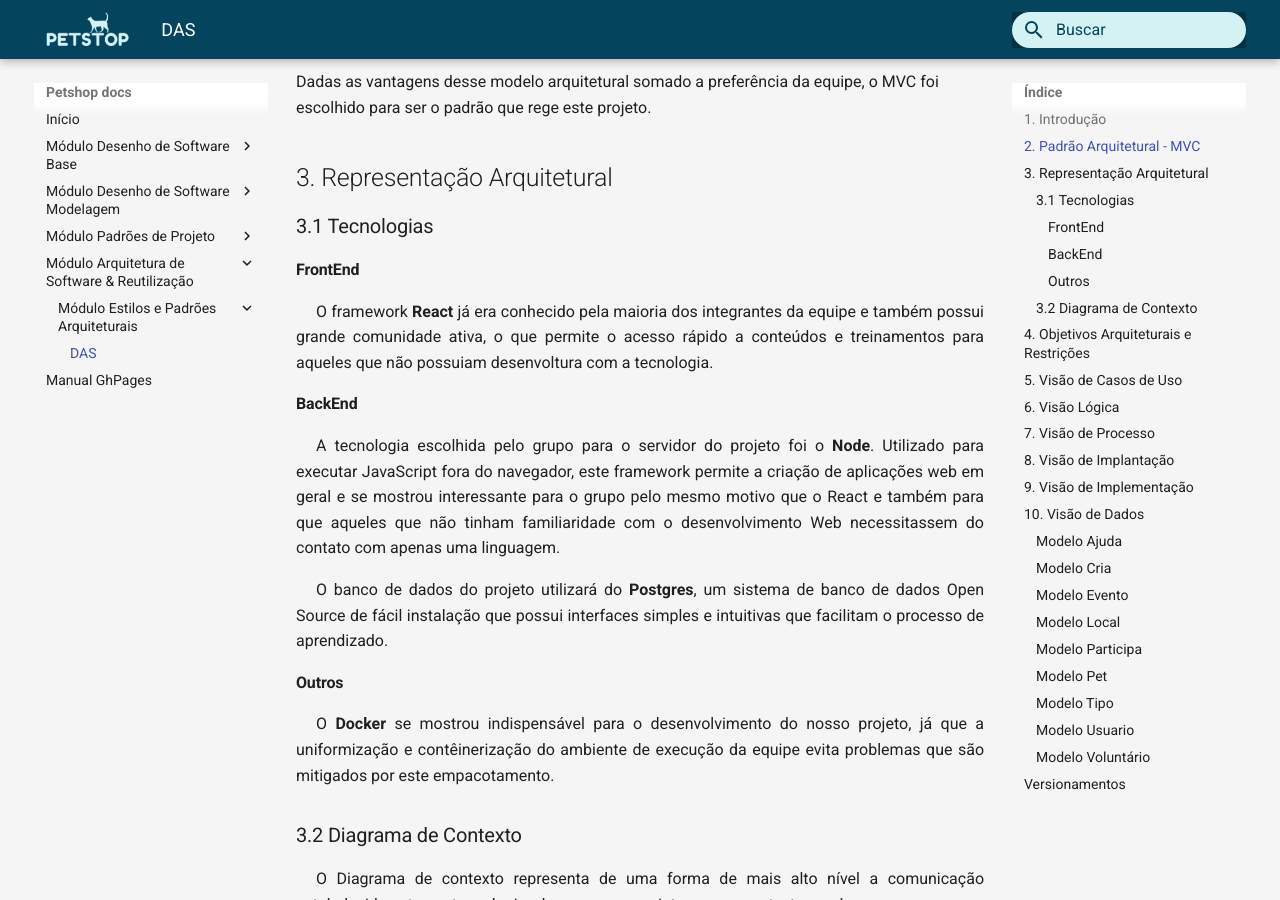
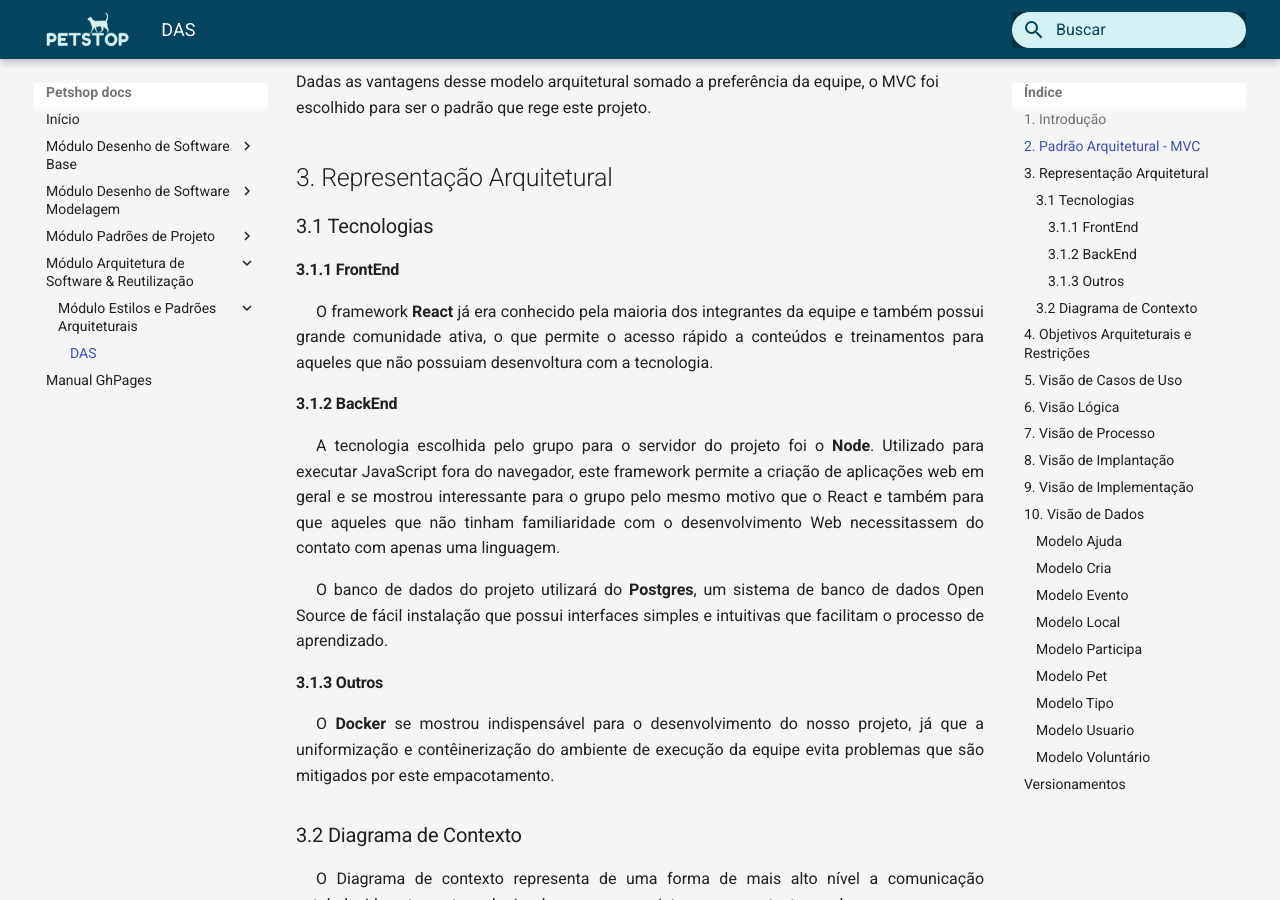
Before and after one commit to UnBArqDsw2021-1/2021.1_G3_PetStop_docs, an MkDocs documentation site: the page built from docs/arquitetura/das.md, in a window 1280 px wide and 900 px high, scrolled down 702 px. Built offline with MkDocs 1.6.1 and Material for MkDocs 9.7.7, drawn with Linux system fonts in a browser that asks for light colours.

Commit message:
Adicionando listagem as tecnologias
Co-authored-by: Antonio Ruan Moura Barreto <49329964+RuanMoura@users.noreply.github.com>
Co-authored-by: Vinicius Vieira de Souza <49957412+faco400@users.noreply.github.com>

```diff
--- a/docs/arquitetura/das.md
+++ b/docs/arquitetura/das.md
@@ -34,14 +34,13 @@ Dadas as vantagens desse modelo arquitetural somado a preferência da equipe, o
 ## 3. Representação Arquitetural
 
 ### 3.1 Tecnologias
-
-#### FrontEnd
+#### 3.1.1 FrontEnd
 
 <p style="text-align: justify; text-indent: 20px;">
    O framework <b>React</b> já era conhecido pela maioria dos integrantes da equipe e também possui grande comunidade ativa, o que permite o acesso rápido a conteúdos e treinamentos para aqueles que não possuiam desenvoltura com a tecnologia.
 </p>
 
-#### BackEnd
+#### 3.1.2 BackEnd
 
 <!-- mudar modelo para lista -->
 <p style="text-align: justify; text-indent: 20px;">
@@ -51,7 +50,7 @@ Dadas as vantagens desse modelo arquitetural somado a preferência da equipe, o
     O banco de dados do projeto utilizará do <b>Postgres</b>, um sistema de banco de dados Open Source de fácil instalação que possui interfaces simples e intuitivas que facilitam o processo de aprendizado.
 </p>
 
-#### Outros
+#### 3.1.3 Outros
 
 <p style="text-align: justify; text-indent: 20px;">
     O <b>Docker</b> se mostrou indispensável para o desenvolvimento do nosso projeto, já que a uniformização e contêinerização do ambiente de execução da equipe evita problemas que são mitigados por este empacotamento.
```
